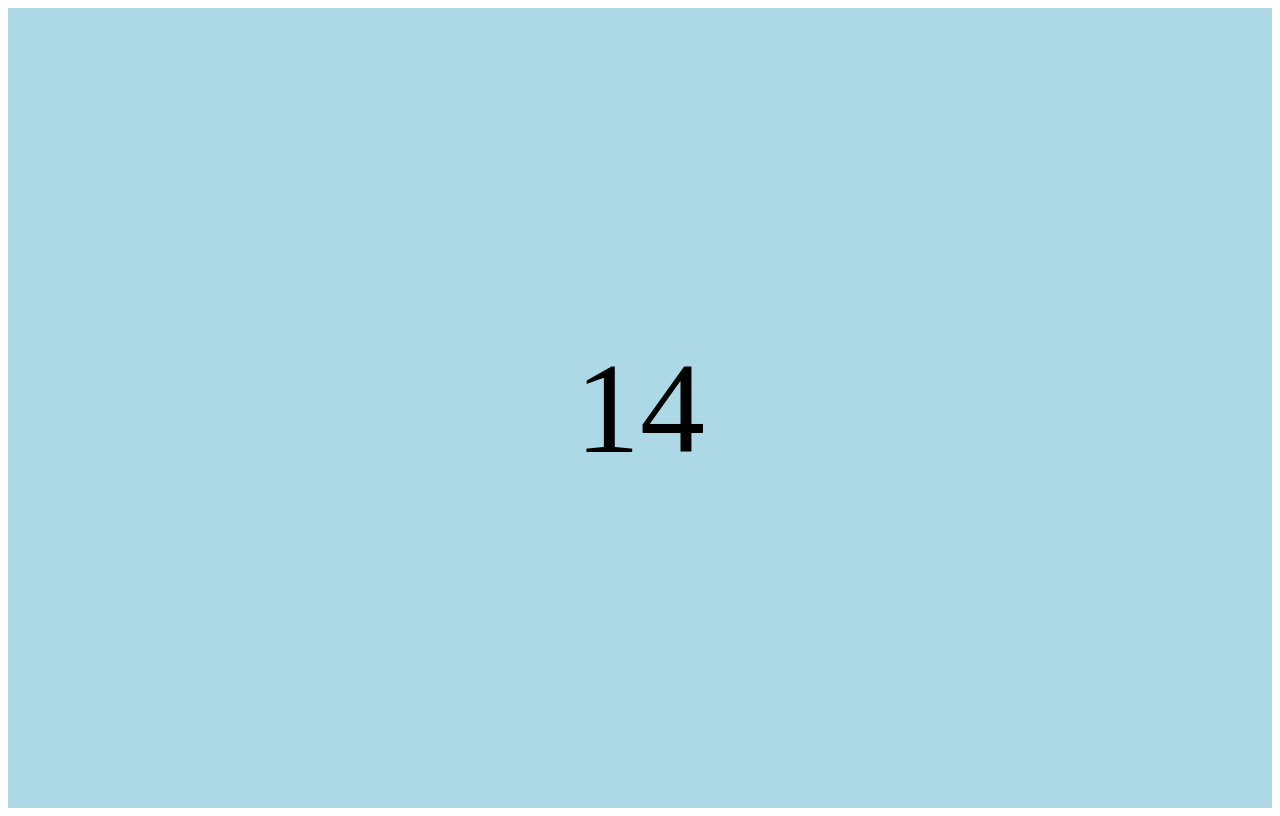
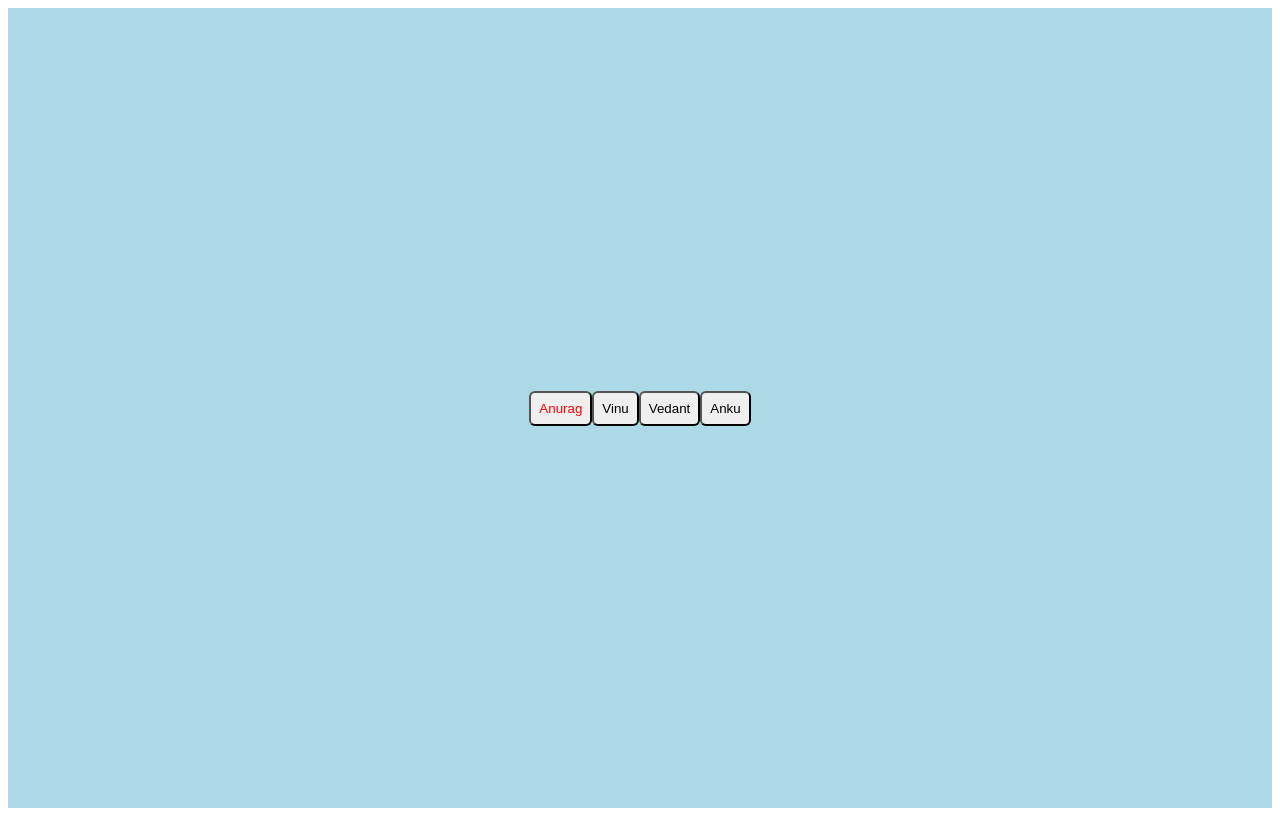
Before and after one commit to Anu9969/React-Practice, a React (Vite) app in the folder vite-project/: page / in a window 1280 px wide. Built offline with nearby package versions, Linux system fonts and the light colour scheme.

Commit message:
refactor App component to remove unused state and functions, and implement tab navigation

```diff
--- a/vite-project/src/App.jsx
+++ b/vite-project/src/App.jsx
@@ -3,35 +3,49 @@ import { useState, useEffect } from 'react';
 
 
 function App() {
-  const [count, setCount ] = useState(0);
-  const [count2, setCount2] = useState(0);
+  // const [count, setCount ] = useState(0);
+  // const [count2, setCount2] = useState(0);
 
-  function increment(){
-    setCount(currentCount => currentCount + 1);
-  }
+  const [currentTab, setCurrentTab] = useState('Anurag');
 
-  function decrese(){
-    setCount2(currentCount => currentCount - 1);
-  }
+  // function increment(){
+  //   setCount(currentCount => currentCount + 1);
+  // }
+
+  // function decrese(){
+  //   setCount2(currentCount => currentCount - 1);
+  // }
 
 
-  useEffect(() => {
-    setInterval(increment, 1000);
-    setInterval(decrese , 2000);
-  }, []);
+  // useEffect(() => {
+  //   setInterval(increment, 1000);
+  //   setInterval(decrese , 2000);
+  // }, []);
 
-  useEffect(() =>{
-    console.log('count has changed');
+  // useEffect(() =>{
+  //   console.log('count has changed');
 
-  }, [count, count2]);
+  // }, [count, count2]);
+
 
 
   return (
 
     <div style={{backgroundColor: 'lightblue', height: '100vh' ,display: 'flex', justifyContent: 'center', alignItems: 'center', fontSize: '130px'}}>
 
+    <button onClick={() => {
+      setCurrentTab("Anurag")
+    }} style={{color: currentTab == "Anurag"? "red" : "black", padding: '8px', borderRadius: "6px", gap:"2px"}}>Anurag</button>
+    <button onClick={function(){
+      setCurrentTab("Vinu")
+    }} style={{color: currentTab == "Vinu" ? "red" : "black", padding: '8px', borderRadius: "6px", gap:"2px"}}>Vinu</button>
+    <button onClick={() =>{
+      setCurrentTab("Vedant")
+    }} style={{color: currentTab == "Vedant" ? "red" : "black" ,padding: '8px', borderRadius: "6px", gap:"2px"}}>Vedant</button>
+    <button onClick={() => {
+      setCurrentTab("Anku")
+    }} style={{color: currentTab == "Anku" ? "red" : "black", padding: '8px', borderRadius: "6px", gap:"2px"}}>Anku</button>
 
-        {count}
 
 
     </div>
@@ -47,42 +61,41 @@ function App() {
 
 
 
-const ToggleMessage = () =>{
-  // let [message, setMessage] = useState(false);
-  let [notification, setNotification] = useState(0);
+// const ToggleMessage = () =>{
+//   // let [message, setMessage] = useState(false);
+//   let [notification, setNotification] = useState(0);
 
-   function toggle(){
-      // setMessage(!message);
-      setNotification(notification + 1);
-   }
+//    function toggle(){
+//       // setMessage(!message);
+//       setNotification(notification + 1);
+//    }
 
 
 
-  return(
-    <div style={{borderRadius:'200px',width:'170px',border: '1px solid black', padding: '60px', margin: '10px',display: 'inline-block',backgroundColor: 'lightgreen',textAlign: 'center'}}>
-    <button onClick={toggle} style={{padding: '10px',borderRadius:"4px"}}>Toggle Message</button>
-    {/* {message && <h1>Message Visible yay i did it</h1>} */}
+//   return(
+//     <div style={{borderRadius:'200px',width:'170px',border: '1px solid black', padding: '60px', margin: '10px',display: 'inline-block',backgroundColor: 'lightgreen',textAlign: 'center'}}>
+//     <button onClick={toggle} style={{padding: '10px',borderRadius:"4px"}}>Toggle Message</button>
+//     {/* {message && <h1>Message Visible yay i did it</h1>} */}
 
-    {notification && <h1>Notification: {notification}</h1>}
-    </div>
-  );
+//     {notification && <h1>Notification: {notification}</h1>}
+//     </div>
+//   );
 
-}
+// }
 
 
-function Component(){
-  return(
-    <div style={{display: 'inline-grid', justifyContent: 'space-between', alignItems: 'self-start',backgroundColor: 'lightblue'}}>
-    <div style={{borderRadius:'200px',width:'170px',border: '1px solid black', padding: '60px', margin: '10px',backgroundColor: 'lightgreen'}}>
-      <h1 style={{}}>Hello World</h1>
-    </div>
-    </div>
-  )
-}
+// function Component(){
+//   return(
+//     <div style={{display: 'inline-grid', justifyContent: 'space-between', alignItems: 'self-start',backgroundColor: 'lightblue'}}>
+//     <div style={{borderRadius:'200px',width:'170px',border: '1px solid black', padding: '60px', margin: '10px',backgroundColor: 'lightgreen'}}>
+//       <h1 style={{}}>Hello World</h1>
+//     </div>
+//     </div>
+//   )
+// }
 
 
 
 
 
-
-export default App
+export default App;
```
